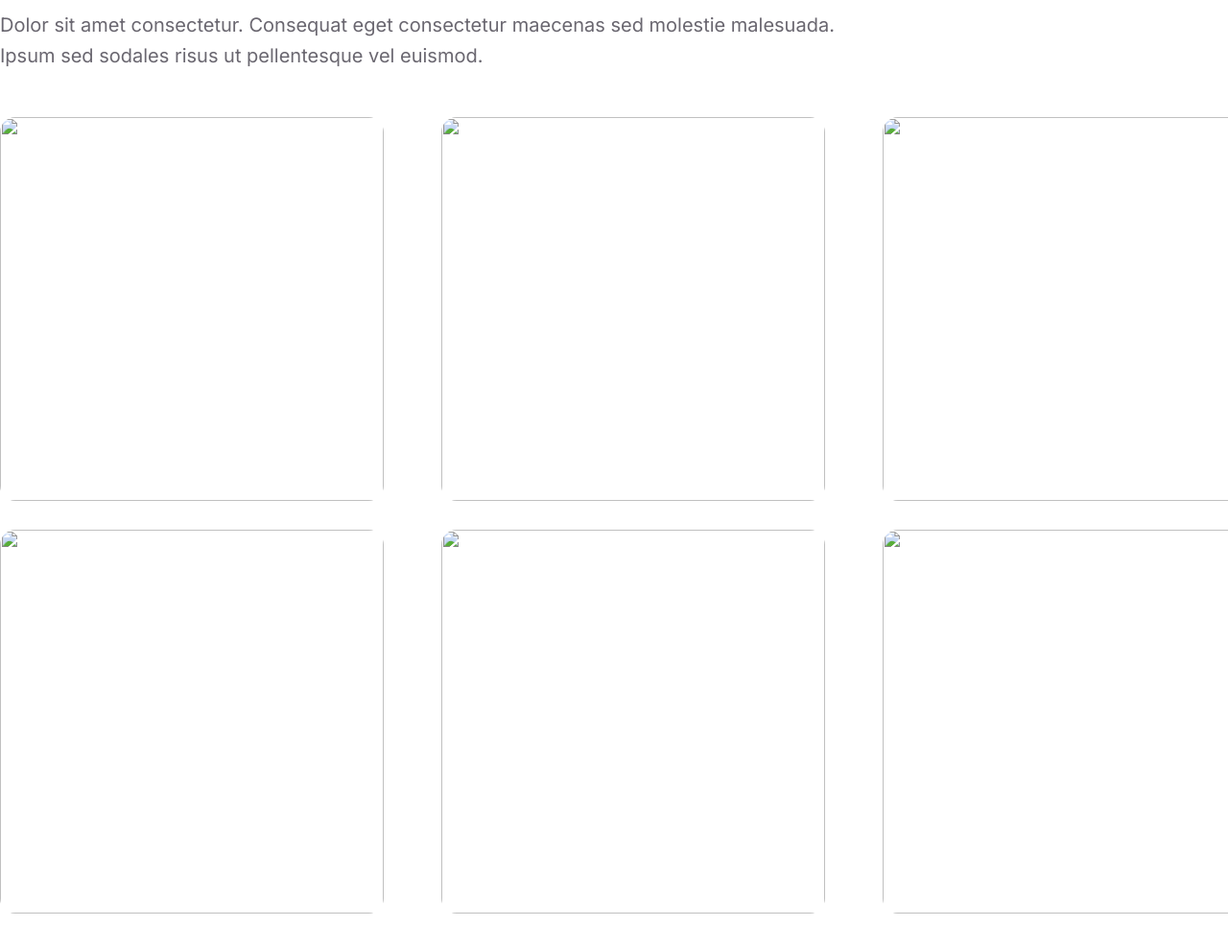
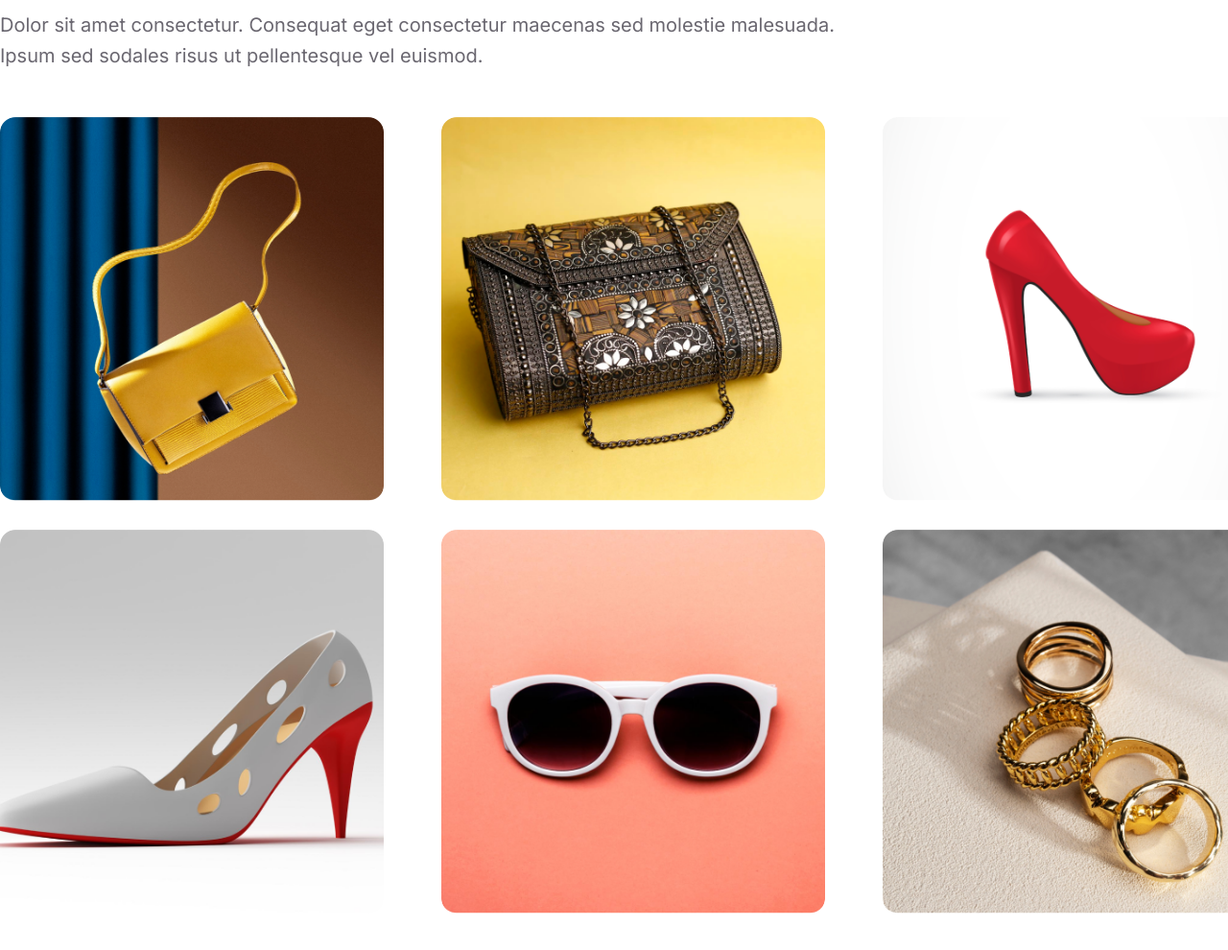
Before and after one commit to tapader13/new-year-offer, a plain HTML site: page index.html in a window 1280 px wide. Shown: the part 4860-5850 px from the top of the page at 96% size. Drawn offline with Linux system fonts and the light colour scheme; the site is published under a folder, as on GitHub Pages, so addresses that start at the root find nothing.

Commit message:
img err fix

```diff
--- a/index.html
+++ b/index.html
@@ -84,12 +84,12 @@
         molestie malesuada. Ipsum sed sodales risus ut pellentesque vel euismod.
       </p>
       <div class="imgflex">
-        <img src="/images/Rectangle 3.png" alt="" />
-        <img src="/images/Rectangle 4.png" alt="" />
-        <img src="/images/Rectangle 5.png" alt="" />
-        <img src="/images/Rectangle 6.png" alt="" />
-        <img src="/images/Rectangle 7.png" alt="" />
-        <img src="/images/Rectangle 8.png" alt="" />
+        <img src="images/Rectangle 3.png" alt="" />
+        <img src="images/Rectangle 4.png" alt="" />
+        <img src="images/Rectangle 5.png" alt="" />
+        <img src="images/Rectangle 6.png" alt="" />
+        <img src="images/Rectangle 7.png" alt="" />
+        <img src="images/Rectangle 8.png" alt="" />
       </div>
     </section>
     <section class="newsletter">
```
